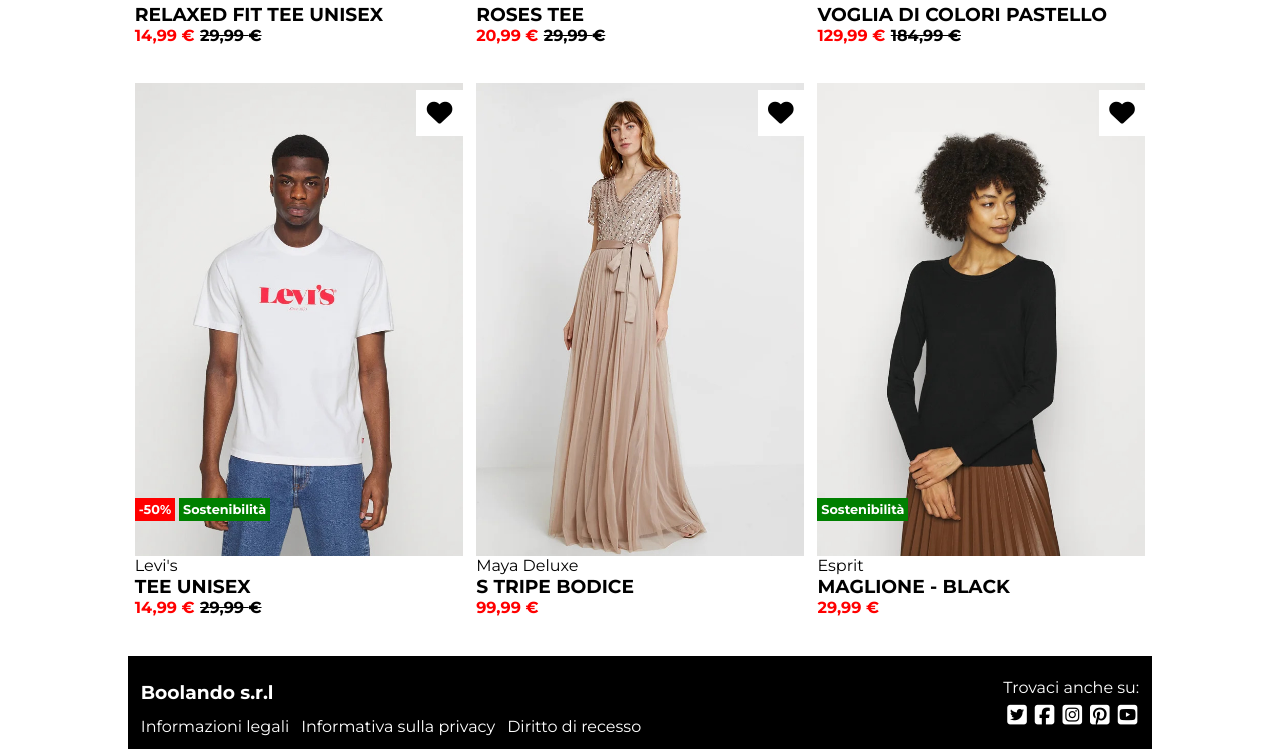
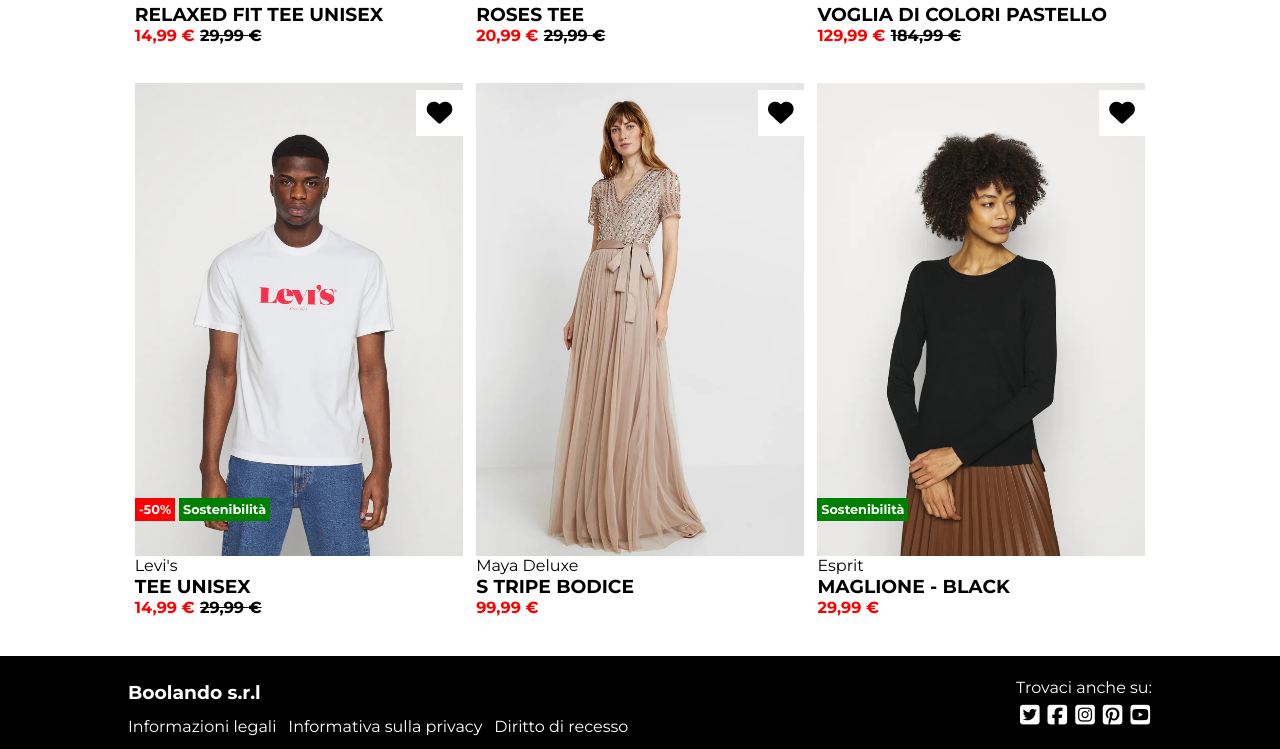
Before and after one commit to yurididomenico/html-css-boolando, a plain HTML site: page index.html in a window 1280 px wide. Shown: the part 579-1328 px from the top of the page. Drawn offline with Linux system fonts and the light colour scheme.

Commit message:
Footer: Fix larghezza

```diff
--- a/index.html
+++ b/index.html
@@ -199,7 +199,9 @@
     </div>
   </main>
 
-  <footer class="contenitore80 flex-mode s-between align-center">
+  <footer>
+
+    <div class="contenitore80 flex-mode s-between align-center">
       <div>
         <a href=""><h3>Boolando s.r.l</h3></a>
         <div class="footer-link-utili">
@@ -217,6 +219,8 @@
           <a href=""><i class="fa-brands fa-square-pinterest"></i></a>
           <a href=""><i class="fa-brands fa-square-youtube"></i></a>
         </div>
+    </div>
+
 
     </div>
 
```
Lines whose indentation alone changed are shown as unchanged.
